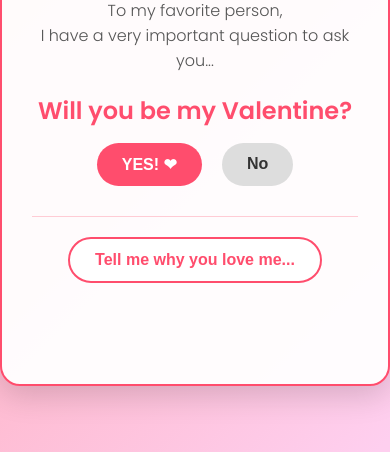
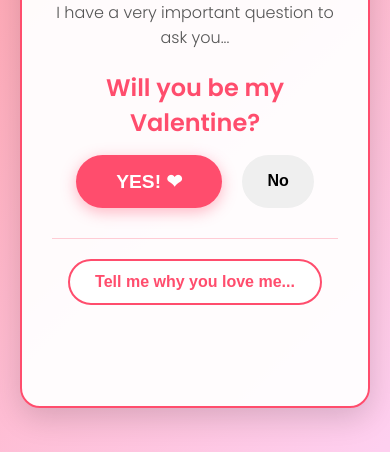
Before and after one commit to notaspy598-dot/my-gift, a plain HTML site: page index.html in a window 390 px wide. Shown: the part 392-844 px from the top of the page. Drawn offline with Linux system fonts and the light colour scheme.

Commit message:
Update style.css

```diff
--- a/style.css
+++ b/style.css
@@ -2,13 +2,13 @@
 body {
     margin: 0;
     padding: 0;
-    height: 100vh;
+    min-height: 100vh;
     display: flex;
     justify-content: center;
     align-items: center;
     background: linear-gradient(135deg, #ff9a9e 0%, #fecfef 99%, #fecfef 100%);
     font-family: 'Poppins', sans-serif;
-    overflow: hidden;
+    overflow-x: hidden; /* Allows scrolling if poem is long, but hides side overflow */
 }
 
 /* Card Styling */
@@ -23,6 +23,7 @@ body {
     position: relative;
     z-index: 10;
     border: 2px solid #ff4d6d;
+    margin: 20px; /* Adds space on mobile */
 }
 
 /* Photo Styling */
@@ -58,7 +59,16 @@ h2 {
 .message {
     color: #555;
     font-size: 1rem;
-    margin-bottom: 20px;
+    margin-bottom: 10px;
+}
+
+/* POEM STYLING */
+.poem {
+    font-family: 'Great Vibes', cursive; /* Fancy font */
+    font-size: 1.8rem;
+    color: #a4133c;
+    margin: 20px 0;
+    line-height: 1.3;
 }
 
 /* Buttons */
@@ -67,7 +77,6 @@ h2 {
     justify-content: center;
     gap: 20px;
     margin-bottom: 30px;
-    position: relative; /* Important for the No button logic */
 }
 
 button {
@@ -83,17 +92,14 @@ button {
 #yesBtn {
     background-color: #ff4d6d;
     color: white;
+    font-size: 1.2rem;
+    padding: 15px 40px;
+    box-shadow: 0 4px 15px rgba(255, 77, 109, 0.4);
 }
 
 #yesBtn:hover {
     background-color: #c9184a;
-    transform: scale(1.1);
-}
-
-#noBtn {
-    background-color: #ddd;
-    color: #333;
-    position: relative; /* Allows it to move */
+    transform: scale(1.05);
 }
 
 /* Reasons Section */
@@ -118,7 +124,7 @@ button {
     font-style: italic;
     color: #c9184a;
     font-weight: 500;
-    min-height: 40px; /* Prevents jumping */
+    min-height: 40px;
 }
 
 /* Floating Hearts Animation */
```
